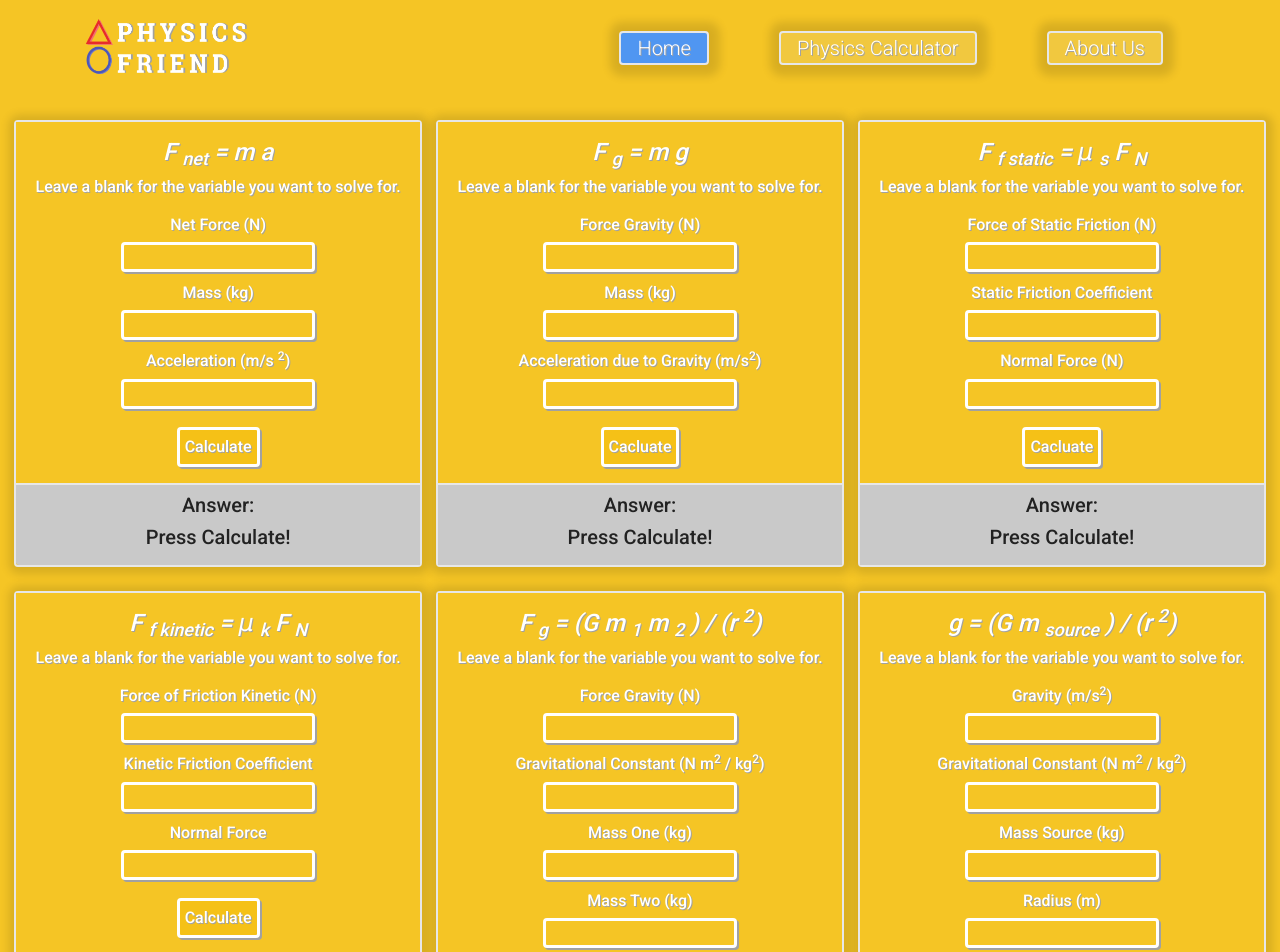
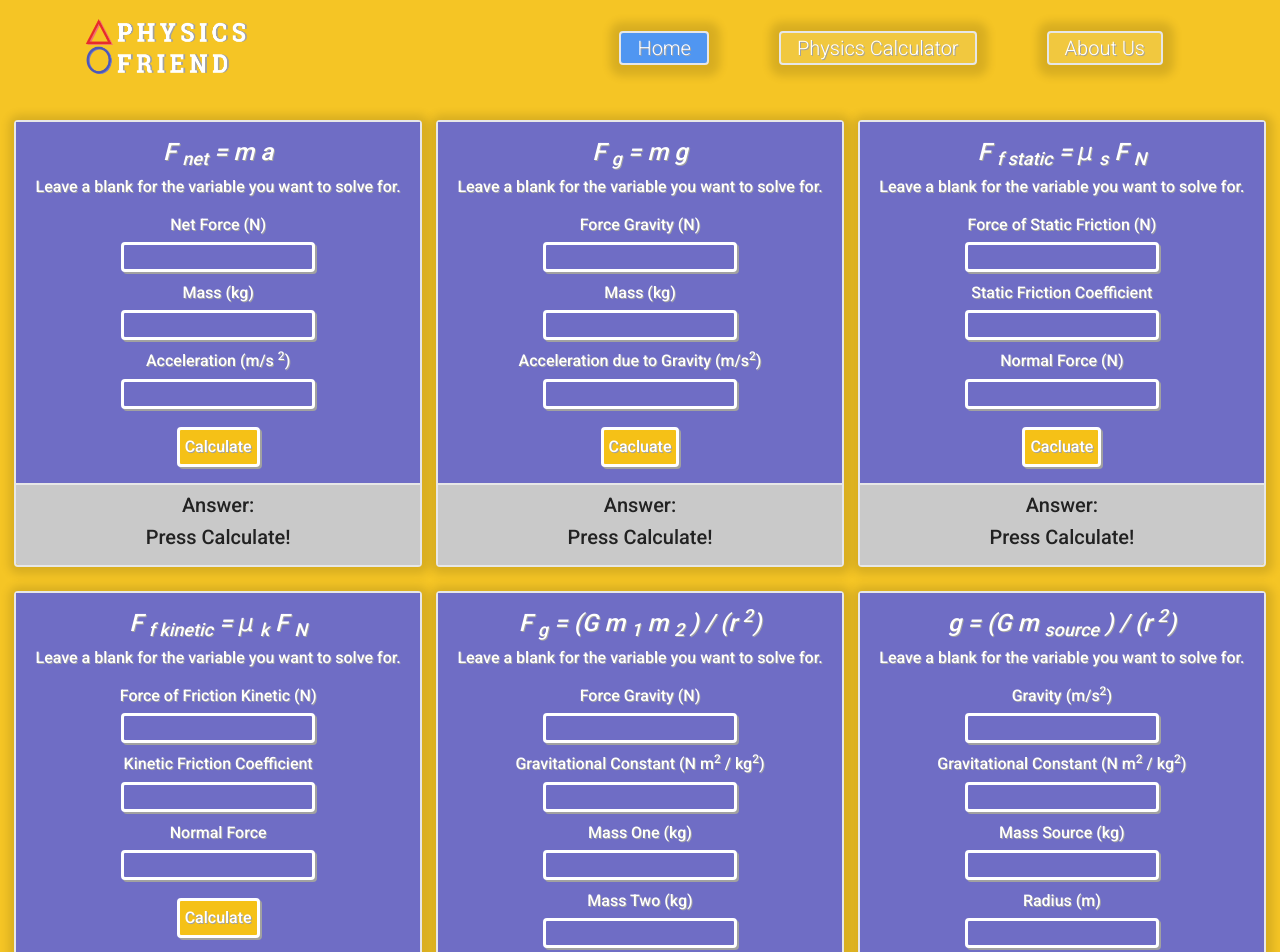
Before and after one commit to Sparsh101AI/Physics-Friend-Application, a React (Create React App) app: page /Dynamics in a window 1280 px wide. Shown: the top 952 px of the page. Built offline with nearby package versions, Linux system fonts and the light colour scheme.

Commit message:
added colour to dynamics cards

```diff
--- a/src/Dynamics/Dynamics.css
+++ b/src/Dynamics/Dynamics.css
@@ -0,0 +1,3 @@
+#d1 {
+  background-color: rgb(111, 109, 197) !important;
+}
--- a/src/Dynamics/Dynamics.js
+++ b/src/Dynamics/Dynamics.js
@@ -9,25 +9,25 @@ function Dynamics() {
       <div>
         <CardGroup>
           <Card className="kcard">
-            <Card.Body>
+            <Card.Body id="d1">
               <Card.Title>
-                <h4>
-                  <em>
-                    F <sub>net</sub> = m a
+                <h4 id="d1">
+                  <em id="d1">
+                    F <sub id="d1">net</sub> = m a
                   </em>
                 </h4>
               </Card.Title>
-              <Card.Text>
+              <Card.Text id="d1">
                 Leave a blank for the variable you want to solve for.
               </Card.Text>
-              <h6>Net Force (N)</h6>
-              <input className="inp"></input>
-              <h6>Mass (kg)</h6>
-              <input className="inp"></input>
-              <h6>
-                Acceleration (m/s <sup>2</sup>)
+              <h6 id="d1">Net Force (N)</h6>
+              <input id="d1" className="inp"></input>
+              <h6 id="d1">Mass (kg)</h6>
+              <input id="d1" className="inp"></input>
+              <h6 id="d1">
+                Acceleration (m/s <sup id="d1">2</sup>)
               </h6>
-              <input className="inp"></input>
+              <input id="d1" className="inp"></input>
               <br />
               <button className="calcbtn">Calculate</button>
             </Card.Body>
@@ -37,25 +37,25 @@ function Dynamics() {
             </Card.Footer>
           </Card>
           <Card className="kcard">
-            <Card.Body>
-              <Card.Title>
-                <h4>
-                  <em>
-                    F <sub>g</sub> = m g
+            <Card.Body id="d1">
+              <Card.Title id="d1">
+                <h4 id="d1">
+                  <em id="d1">
+                    F <sub id="d1">g</sub> = m g
                   </em>
                 </h4>
               </Card.Title>
-              <Card.Text>
+              <Card.Text id="d1">
                 Leave a blank for the variable you want to solve for.
               </Card.Text>
-              <h6>Force Gravity (N)</h6>
-              <input className="inp"></input>
-              <h6>Mass (kg)</h6>
-              <input className="inp"></input>
-              <h6>
-                Acceleration due to Gravity (m/s<sup>2</sup>)
+              <h6 id="d1">Force Gravity (N)</h6>
+              <input id="d1" className="inp"></input>
+              <h6 id="d1">Mass (kg)</h6>
+              <input id="d1" className="inp"></input>
+              <h6 id="d1">
+                Acceleration due to Gravity (m/s<sup id="d1">2</sup>)
               </h6>
-              <input className="inp"></input>
+              <input id="d1" className="inp"></input>
               <br />
               <button className="calcbtn">Cacluate</button>
             </Card.Body>
@@ -65,23 +65,24 @@ function Dynamics() {
             </Card.Footer>
           </Card>
           <Card className="kcard">
-            <Card.Body>
+            <Card.Body id="d1">
               <Card.Title>
-                <h4>
-                  <em>
-                    F <sub>f static</sub> = μ <sub>s</sub> F <sub>N</sub>
+                <h4 id="d1">
+                  <em id="d1">
+                    F <sub id="d1">f static</sub> = μ <sub id="d1">s</sub> F{" "}
+                    <sub id="d1">N</sub>
                   </em>
                 </h4>
               </Card.Title>
-              <Card.Text>
+              <Card.Text id="d1">
                 Leave a blank for the variable you want to solve for.
               </Card.Text>
-              <h6>Force of Static Friction (N)</h6>
-              <input className="inp"></input>
-              <h6>Static Friction Coefficient</h6>
-              <input className="inp"></input>
-              <h6>Normal Force (N)</h6>
-              <input className="inp"></input>
+              <h6 id="d1">Force of Static Friction (N)</h6>
+              <input id="d1" className="inp"></input>
+              <h6 id="d1">Static Friction Coefficient</h6>
+              <input id="d1" className="inp"></input>
+              <h6 id="d1">Normal Force (N)</h6>
+              <input id="d1" className="inp"></input>
               <br />
               <button className="calcbtn">Cacluate</button>
             </Card.Body>
@@ -95,24 +96,25 @@ function Dynamics() {
       <div>
         <CardGroup>
           <Card className="kcard">
-            <Card.Body>
+            <Card.Body id="d1">
               <Card.Title>
                 {" "}
-                <h4>
-                  <em>
-                    F <sub>f kinetic</sub> = μ <sub>k</sub> F <sub>N</sub>
+                <h4 id="d1">
+                  <em id="d1">
+                    F <sub id="d1">f kinetic</sub> = μ <sub id="d1">k</sub> F{" "}
+                    <sub id="d1">N</sub>
                   </em>
                 </h4>
               </Card.Title>
-              <Card.Text>
+              <Card.Text id="d1">
                 Leave a blank for the variable you want to solve for.
               </Card.Text>
-              <h6>Force of Friction Kinetic (N)</h6>
-              <input className="inp"></input>
-              <h6>Kinetic Friction Coefficient</h6>
-              <input className="inp"></input>
-              <h6>Normal Force</h6>
-              <input className="inp"></input>
+              <h6 id="d1">Force of Friction Kinetic (N)</h6>
+              <input id="d1" className="inp"></input>
+              <h6 id="d1">Kinetic Friction Coefficient</h6>
+              <input id="d1" className="inp"></input>
+              <h6 id="d1">Normal Force</h6>
+              <input id="d1" className="inp"></input>
               <br />
               <button className="calcbtn">Calculate</button>
             </Card.Body>
@@ -122,30 +124,31 @@ function Dynamics() {
             </Card.Footer>
           </Card>
           <Card className="kcard">
-            <Card.Body>
+            <Card.Body id="d1">
               <Card.Title>
-                <h4>
-                  <em>
-                    F <sub>g</sub> = (G m <sub>1</sub> m <sub>2</sub> ) / (r{" "}
-                    <sup>2</sup>)
+                <h4 id="d1">
+                  <em id="d1">
+                    F <sub id="d1">g</sub> = (G m <sub id="d1">1</sub> m{" "}
+                    <sub id="d1">2</sub> ) / (r <sup id="d1">2</sup>)
                   </em>
                 </h4>
               </Card.Title>
-              <Card.Text>
+              <Card.Text id="d1">
                 Leave a blank for the variable you want to solve for.
               </Card.Text>
-              <h6>Force Gravity (N)</h6>
-              <input className="inp"></input>
-              <h6>
-                Gravitational Constant (N m<sup>2</sup> / kg<sup>2</sup>)
+              <h6 id="d1">Force Gravity (N)</h6>
+              <input id="d1" className="inp"></input>
+              <h6 id="d1">
+                Gravitational Constant (N m<sup id="d1">2</sup> / kg
+                <sup id="d1">2</sup>)
               </h6>
-              <input className="inp"></input>
-              <h6>Mass One (kg)</h6>
-              <input className="inp"></input>
-              <h6>Mass Two (kg)</h6>
-              <input className="inp"></input>
-              <h6>Radius (m)</h6>
-              <input className="inp"></input>
+              <input id="d1" className="inp"></input>
+              <h6 id="d1">Mass One (kg)</h6>
+              <input id="d1" className="inp"></input>
+              <h6 id="d1">Mass Two (kg)</h6>
+              <input id="d1" className="inp"></input>
+              <h6 id="d1">Radius (m)</h6>
+              <input id="d1" className="inp"></input>
               <br />
               <button className="calcbtn">Calculate</button>
             </Card.Body>
@@ -155,29 +158,31 @@ function Dynamics() {
             </Card.Footer>
           </Card>
           <Card className="kcard">
-            <Card.Body>
+            <Card.Body id="d1">
               <Card.Title>
-                <h4>
-                  <em>
-                    g = (G m <sub>source</sub> ) / (r <sup>2</sup>)
+                <h4 id="d1">
+                  <em id="d1">
+                    g = (G m <sub id="d1">source</sub> ) / (r{" "}
+                    <sup id="d1">2</sup>)
                   </em>
                 </h4>
               </Card.Title>
-              <Card.Text>
+              <Card.Text id="d1">
                 Leave a blank for the variable you want to solve for.
               </Card.Text>
-              <h6>
-                Gravity (m/s<sup>2</sup>)
+              <h6 id="d1">
+                Gravity (m/s<sup id="d1">2</sup>)
               </h6>
-              <input className="inp"></input>
-              <h6>
-                Gravitational Constant (N m<sup>2</sup> / kg<sup>2</sup>)
+              <input id="d1" className="inp"></input>
+              <h6 id="d1">
+                Gravitational Constant (N m<sup id="d1">2</sup> / kg
+                <sup id="d1">2</sup>)
               </h6>
-              <input className="inp"></input>
-              <h6>Mass Source (kg)</h6>
-              <input className="inp"></input>
-              <h6>Radius (m)</h6>
-              <input className="inp"></input>
+              <input id="d1" className="inp"></input>
+              <h6 id="d1">Mass Source (kg)</h6>
+              <input id="d1" className="inp"></input>
+              <h6 id="d1">Radius (m)</h6>
+              <input id="d1" className="inp"></input>
               <br />
               <button className="calcbtn">Calculate</button>
             </Card.Body>
```
